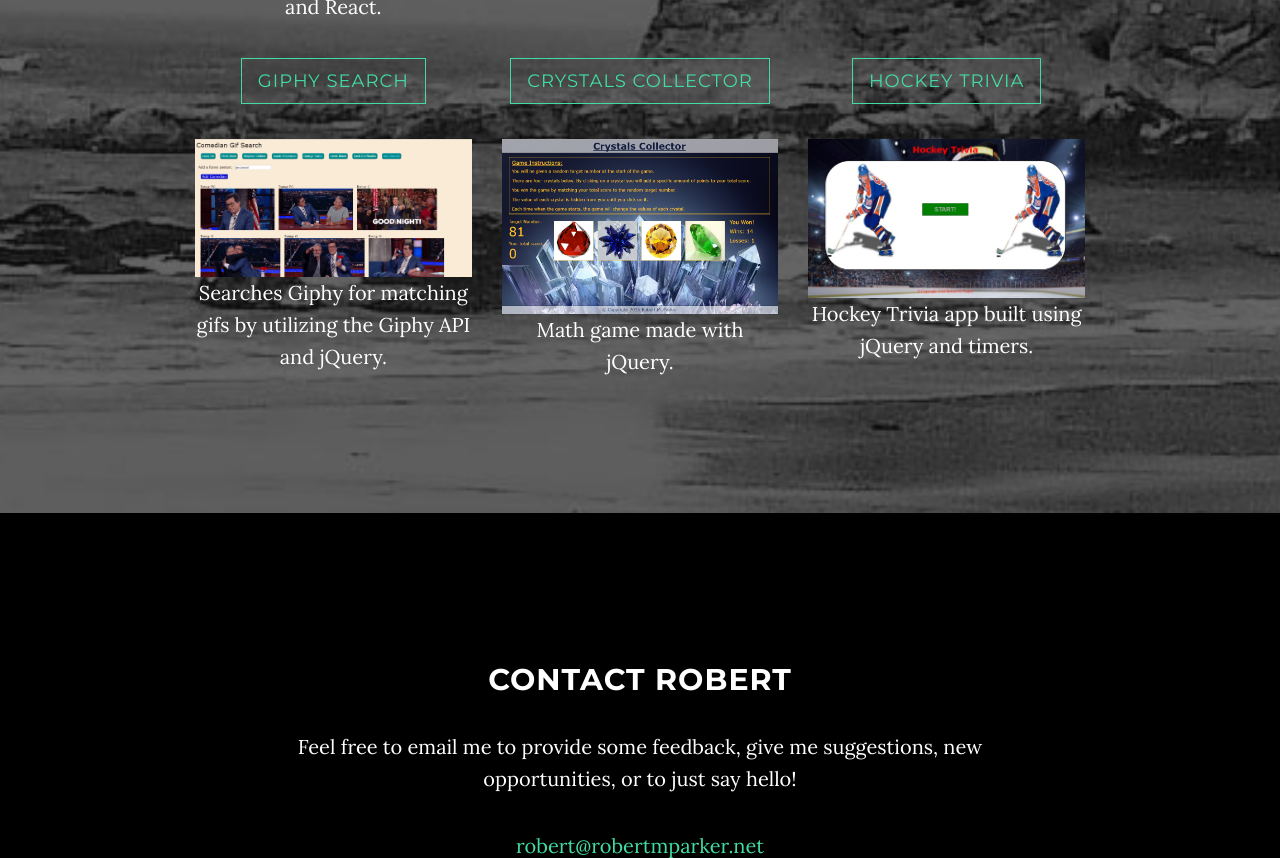
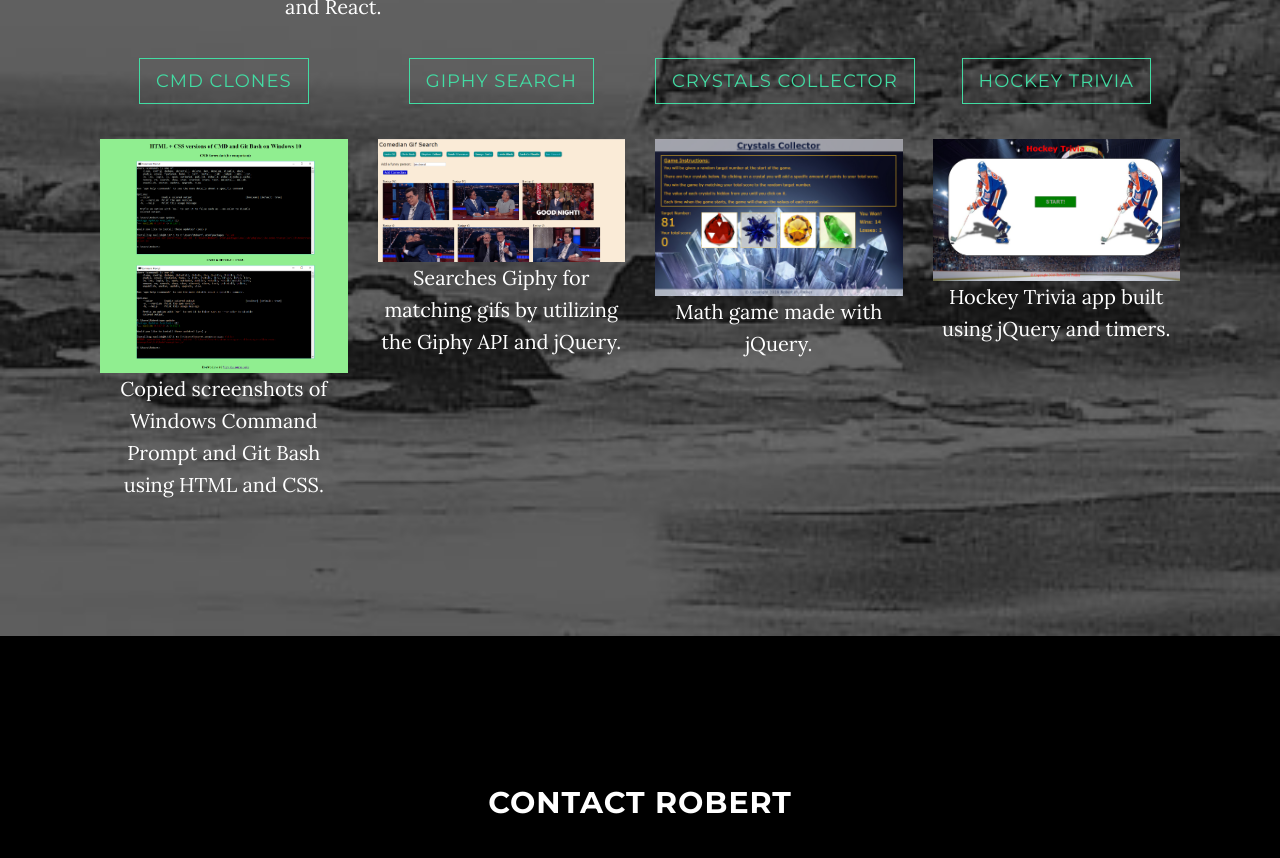
Before and after one commit to rparker24/rparker24.github.io, a plain HTML site: page index.html in a window 1280 px wide. Shown: the part 2053-2911 px from the top of the page. Drawn offline with Linux system fonts and the light colour scheme; some packages are replaced by stand-ins of ours.

Commit message:
add cmd project, fix html code indentation

```diff
--- a/index.html
+++ b/index.html
@@ -119,37 +119,44 @@
                     </div>
                     <div class="col-md-4 project">
 	                      <h4 class="projectName"><a href="http://nice2know.herokuapp.com/" class="btn btn-default btn-lg" target="_blank">Nice2Know</a></h4>
-                      <img class="projectImg img-responsive" src="./img/nice2know.png" alt="Trek Hopper App screenshot" />
+	                      <img class="projectImg img-responsive" src="./img/nice2know.png" alt="Nice2Know App screenshot" />
 	                      <p>
 	                        Text messaging subscription service for random topic-based facts.
 	                      </p>
                     </div>
                     <div class="col-md-4 project">
 	                      <h4 class="projectName"><a href="https://serene-oasis-34108.herokuapp.com/" class="btn btn-default btn-lg" target="_blank">History Here</a></h4>
-                      <img class="projectImg img-responsive" src="./img/historyhere.png" alt="Trek Hopper App screenshot" />
+	                      <img class="projectImg img-responsive" src="./img/historyhere.png" alt="History Here App screenshot" />
 	                      <p>
 	                        Shows Wikipedia and historical news articles based on location search.
 	                      </p>
                     </div>
                 </div>
-                <div class="col-lg-10 col-lg-offset-1">
-                    <div class="col-md-4 project">
+                <div class="col-lg-12">
+										<div class="col-md-3 project">
+												<h4 class="projectName"><a href="https://cmdclones.herokuapp.com/" class="btn btn-default btn-lg" target="_blank">CMD Clones</a></h4>
+												<img class="projectImg img-responsive" src="./img/cmdclones.png" alt="CMD Clones page screenshot" />
+												<p>
+													Copied screenshots of Windows Command Prompt and Git Bash using HTML and CSS.
+												</p>
+										</div>
+                    <div class="col-md-3 project">
 	                      <h4 class="projectName"><a href="https://arcane-refuge-54664.herokuapp.com/" class="btn btn-default btn-lg" target="_blank">Giphy Search</a></h4>
-                      <img class="projectImg img-responsive" src="./img/giphy.png" alt="Trek Hopper App screenshot" />
+	                      <img class="projectImg img-responsive" src="./img/giphy.png" alt="Giphy App screenshot" />
 	                      <p>
 	                        Searches Giphy for matching gifs by utilizing the Giphy API and jQuery.
 	                      </p>
                     </div>
-                    <div class="col-md-4 project">
+                    <div class="col-md-3 project">
 	                      <h4 class="projectName"><a href="https://vast-lowlands-97300.herokuapp.com/" class="btn btn-default btn-lg" target="_blank">Crystals Collector</a></h4>
-                      <img class="projectImg img-responsive" src="./img/crystals.png" alt="Trek Hopper App screenshot" />
+	                      <img class="projectImg img-responsive" src="./img/crystals.png" alt="Crystals Collector App screenshot" />
 	                      <p>
 	                        Math game made with jQuery.
 	                      </p>
                     </div>
-                    <div class="col-md-4 project">
+                    <div class="col-md-3 project">
 	                      <h4 class="projectName"><a href="https://whispering-ocean-44530.herokuapp.com/" class="btn btn-default btn-lg" target="_blank">Hockey Trivia</a></h4>
-                      <img class="projectImg img-responsive" src="./img/trivia.png" alt="Trek Hopper App screenshot" />
+	                      <img class="projectImg img-responsive" src="./img/trivia.png" alt="Trivia App screenshot" />
 	                      <p>
 	                        Hockey Trivia app built using jQuery and timers.
 	                      </p>
@@ -165,7 +172,8 @@
             <div class="col-lg-8 col-lg-offset-2">
                 <h2>Contact Robert</h2>
                 <p>Feel free to email me to provide some feedback, give me suggestions, new opportunities, or to just say hello!</p>
-                <p><a href="mailto:robert@robertmparker.net">robert@robertmparker.net</a>
+                <p>
+										<a href="mailto:robert@robertmparker.net">robert@robertmparker.net</a>
                 </p>
                 <ul class="list-inline banner-social-buttons">
                     <li>
```
Also changed, not shown: img/cmdclones.png (added). Lines whose indentation alone changed are shown as unchanged.
